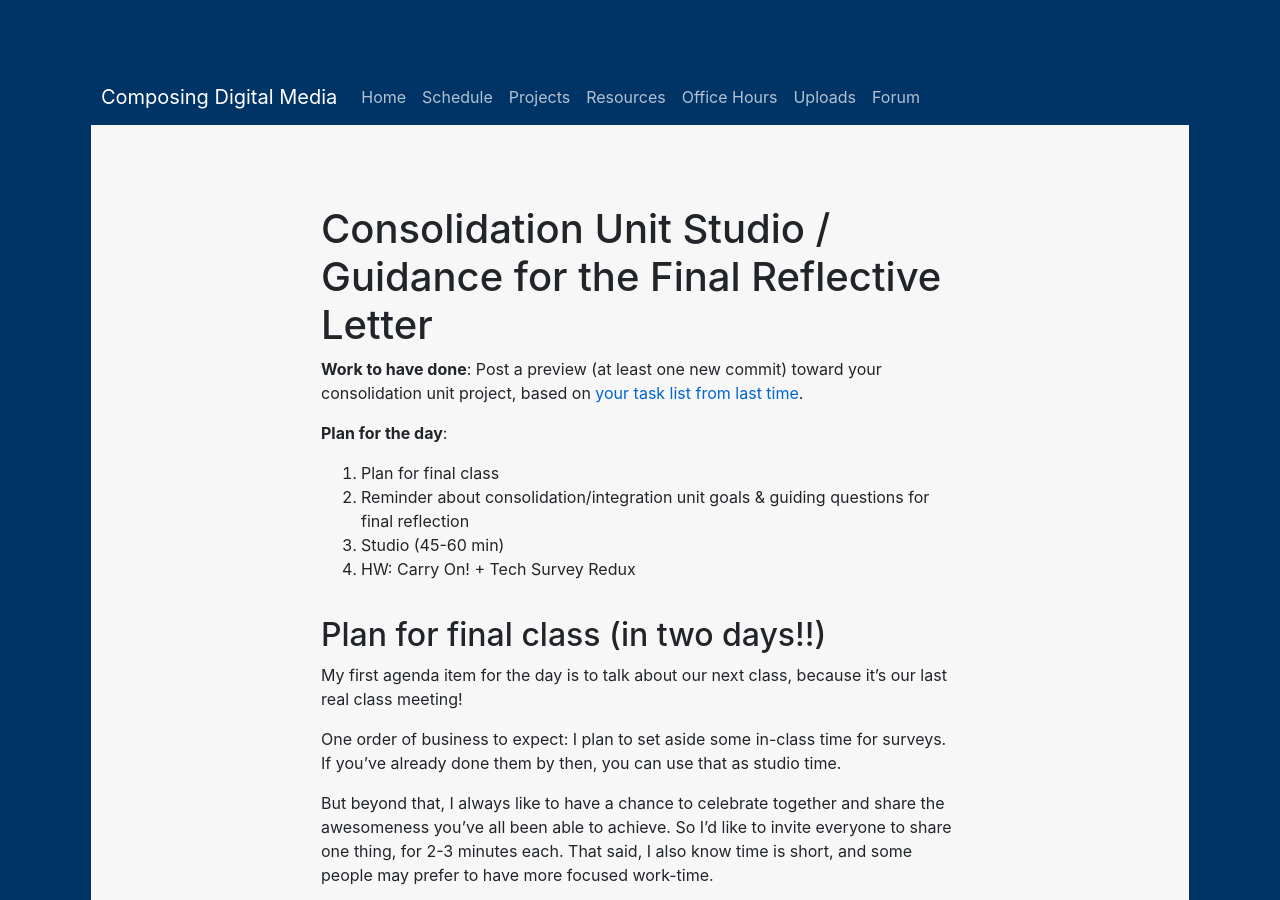
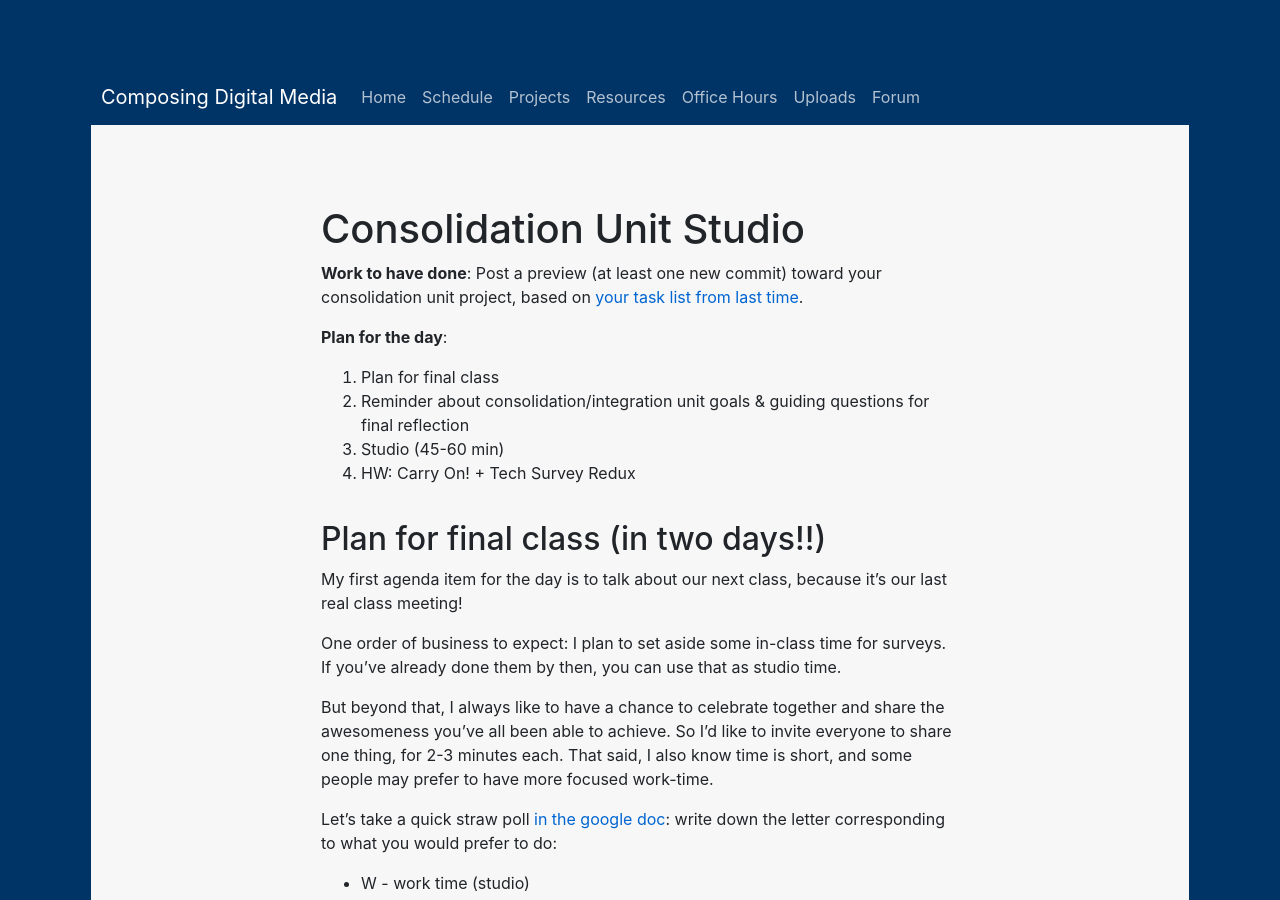
Before and after one commit to benmiller314/cdm2023spring, a Jekyll site: the page built from plans/lesson-26.md, in a window 1280 px wide and 900 px high. Built offline with Jekyll 4.4.1, drawn with Linux system fonts in a browser that asks for light colours; our own code applies the rules of GitHub Pages for plain Markdown files.

Commit message:
update lesson title
since we already talked about the final reflection last time

```diff
--- a/plans/lesson-26.md
+++ b/plans/lesson-26.md
@@ -1,4 +1,4 @@
-# Consolidation Unit Studio / Guidance for the Final Reflective Letter
+# Consolidation Unit Studio
 
 **Work to have done**: Post a preview (at least one new commit) toward your consolidation unit project, based on [your task list from last time](bit.ly/cdm{{site.course.slugterm}}-notes#heading=h.bkmr3xrg3uqh).
 
```
